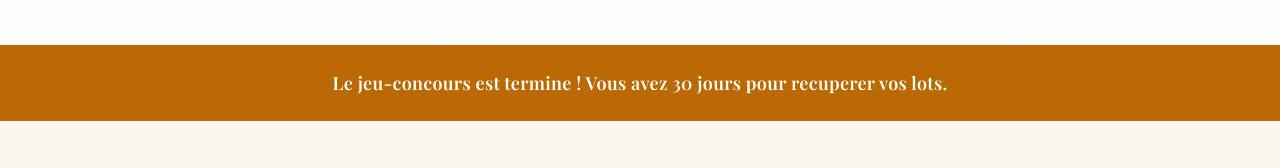
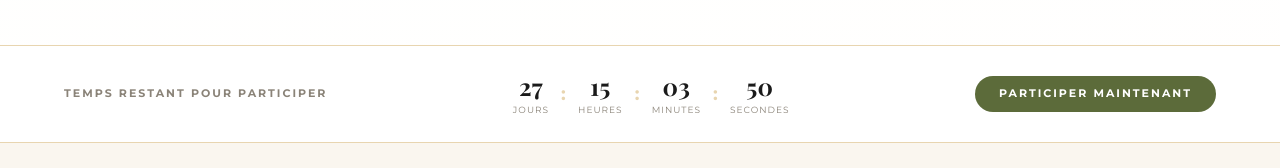
Before and after one commit to TabarBaptiste/theTipTop, a Next.js app in the folder webapp/: page / in a window 1280 px wide. Shown: the part 626-794 px from the top of the page. Built offline with nearby package versions, Linux system fonts and the light colour scheme; no server answers.

Commit message:
fix: mettre à jour les dates de jeu dans le fichier .env.example et ajuster la constante GAME_END_DATE

```diff
--- a/webapp/src/components/home/countdown-section.tsx
+++ b/webapp/src/components/home/countdown-section.tsx
@@ -5,7 +5,7 @@ import Link from 'next/link';
 import { differenceInDays, differenceInHours, differenceInMinutes, differenceInSeconds } from 'date-fns';
 import { Button } from '@/components/ui/button';
 
-const GAME_END_DATE = new Date(process.env.NEXT_PUBLIC_GAME_END_DATE || '2026-10-30T23:59:59.999Z');
+const GAME_END_DATE = new Date(process.env.NEXT_PUBLIC_GAME_END_DATE || '2026-09-30T23:59:59.999Z');
 
 export function CountdownSection() {
   const [timeLeft, setTimeLeft] = useState({
```
Also changed, not shown: 1 other file (tests, documents, lock files or other folders).
